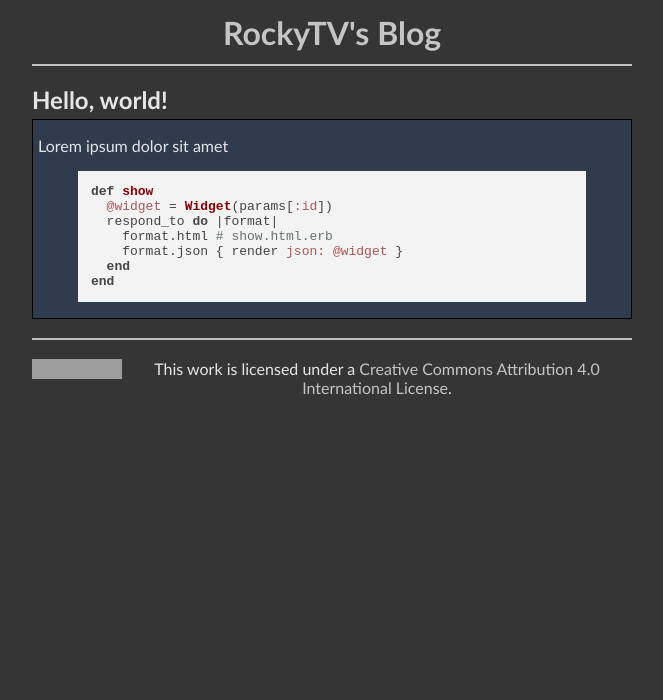
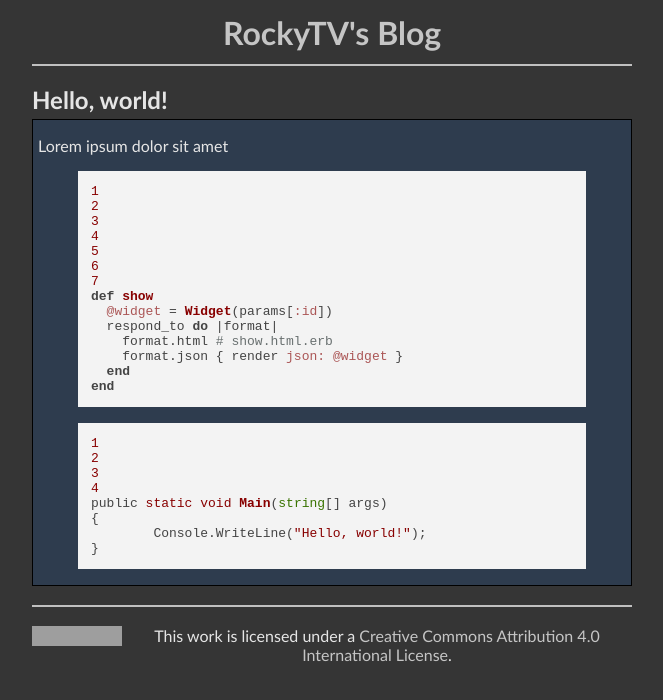
Before and after one commit to kyl3r92/rockytv.github.io, a Jekyll site: the page built from _posts/2015-06-18-Hello-world.md, in a window 1280 px wide. Shown: the top 700 px of the page, without its empty margins (308-971 px from the left). Built offline with Jekyll 4.4.1, drawn with Linux system fonts in a browser that asks for light colours; nearby versions of some CDN libraries; grey boxes are pictures that could not be loaded.

Commit message:
Update 2015-06-18-Hello-world.md

```diff
--- a/_posts/2015-06-18-Hello-world.md
+++ b/_posts/2015-06-18-Hello-world.md
@@ -4,7 +4,7 @@ title: Hello, world!
 
 Lorem ipsum dolor sit amet
 
-{% highlight ruby %}
+{% highlight ruby linenos %}
 def show
   @widget = Widget(params[:id])
   respond_to do |format|
@@ -13,3 +13,10 @@ def show
   end
 end
 {% endhighlight %}
+
+{% highlight c# linenos %}
+public static void Main(string[] args)
+{
+        Console.WriteLine("Hello, world!");
+}
+{% endhighlight %}
```
